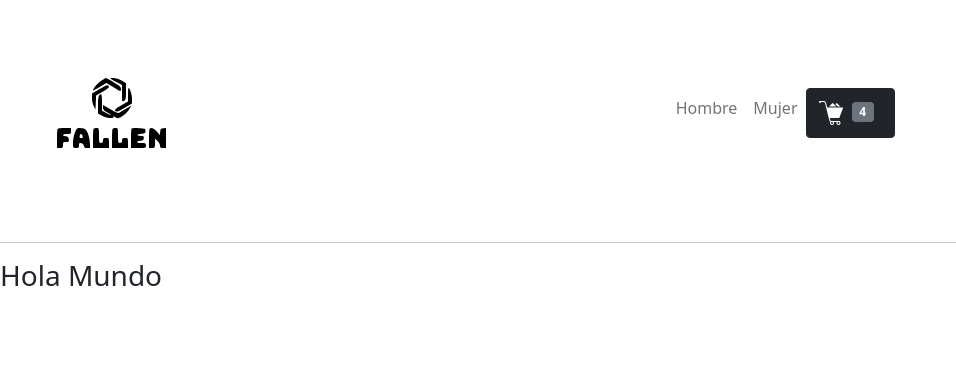
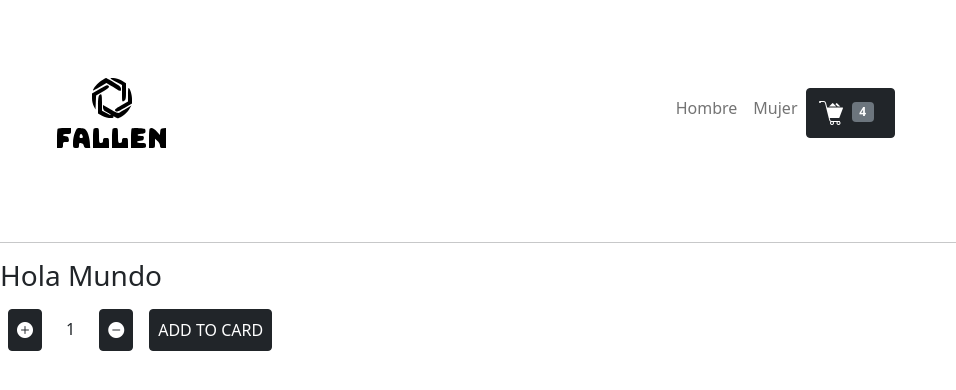
Before and after one commit to HugoRadulovich/14shoes, a React (Create React App) app: page / in a window 1280 px wide. Shown: the top 390 px of the page, without its empty margins (0-956 px from the left). Built offline with nearby package versions, Linux system fonts and the light colour scheme.

Commit message:
se agrego ItemCount

```diff
--- a/package.json
+++ b/package.json
@@ -7,6 +7,7 @@
     "@testing-library/react": "^12.1.4",
     "@testing-library/user-event": "^13.5.0",
     "bootstrap": "^5.1.3",
+    "bootstrap-icons": "^1.8.1",
     "react": "^17.0.2",
     "react-dom": "^17.0.2",
     "react-scripts": "5.0.0",
--- a/public/index.html
+++ b/public/index.html
@@ -2,6 +2,7 @@
 <html lang="en">
   <head>
     <meta charset="utf-8" />
+    <link rel="stylesheet" href="https://cdn.jsdelivr.net/npm/bootstrap-icons@1.8.1/font/bootstrap-icons.css">
     <link rel="icon" href="%PUBLIC_URL%/favicon.ico" />
     <meta name="viewport" content="width=device-width, initial-scale=1" />
     <meta name="theme-color" content="#000000" />
--- a/src/App.js
+++ b/src/App.js
@@ -1,6 +1,7 @@
 import './App.css';
 import Navbar from './components/Navbar';
 import ItemListContainer from './components/ItemListContainer'
+import ItemCount from './components/ItemCount'
 
 
 
@@ -10,6 +11,7 @@ function App() {
      <Navbar></Navbar>
      <hr></hr>
      <ItemListContainer greeting="Hola Mundo"/>
+     <ItemCount stock={5} initial={1}></ItemCount>
    </>
   );
 }
--- /dev/null
+++ b/src/components/ItemCount.js
@@ -0,0 +1,45 @@
+import {useState} from 'react';
+import 'bootstrap/dist/css/bootstrap.min.css';
+
+
+
+const ItemCount= ({stock=0, initial = 1}) => {
+
+    const [count,setCount]= useState(1)
+
+    const increment = () => {
+    if (count < stock) {
+        setCount(count+1);
+        console.log(count)
+
+   }}
+
+
+   const decrement = () => {
+    if (count > initial) {
+        setCount(count-1);
+        console.log(count)
+
+   }}
+
+        const notificacion = () => {
+
+            alert(`El carrito tiene ${count} productos`)
+
+        }
+
+
+
+    return(
+        <>
+        <div className="d-flex">
+        <button type="button" className="btn btn-dark m-2 p-2"><i className="bi bi-plus-circle-fill" onClick={increment} ></i></button>
+        <p className="m-2 p-2">{count}</p>
+        <button type="button" className="btn btn-dark m-2 p-2" onClick={decrement}><i className="bi bi-dash-circle-fill"></i></button>
+        <button type="button" className="btn btn-dark m-2 p-2" onClick={notificacion}>ADD TO CARD</button>
+        </div>
+        </>
+        )
+}
+
+export default ItemCount;
```
Also changed, not shown: 1 other file (tests, documents, lock files or other folders).
